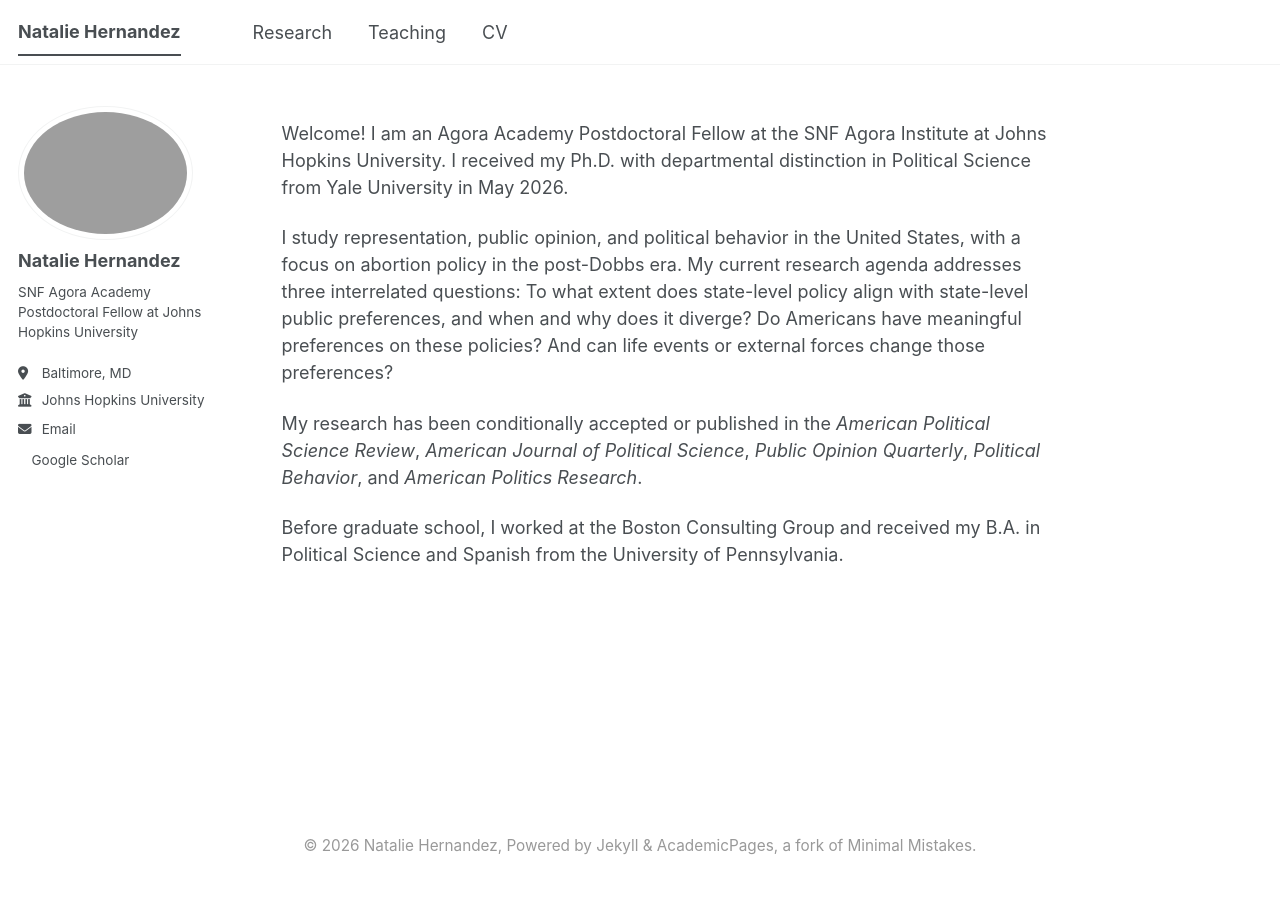
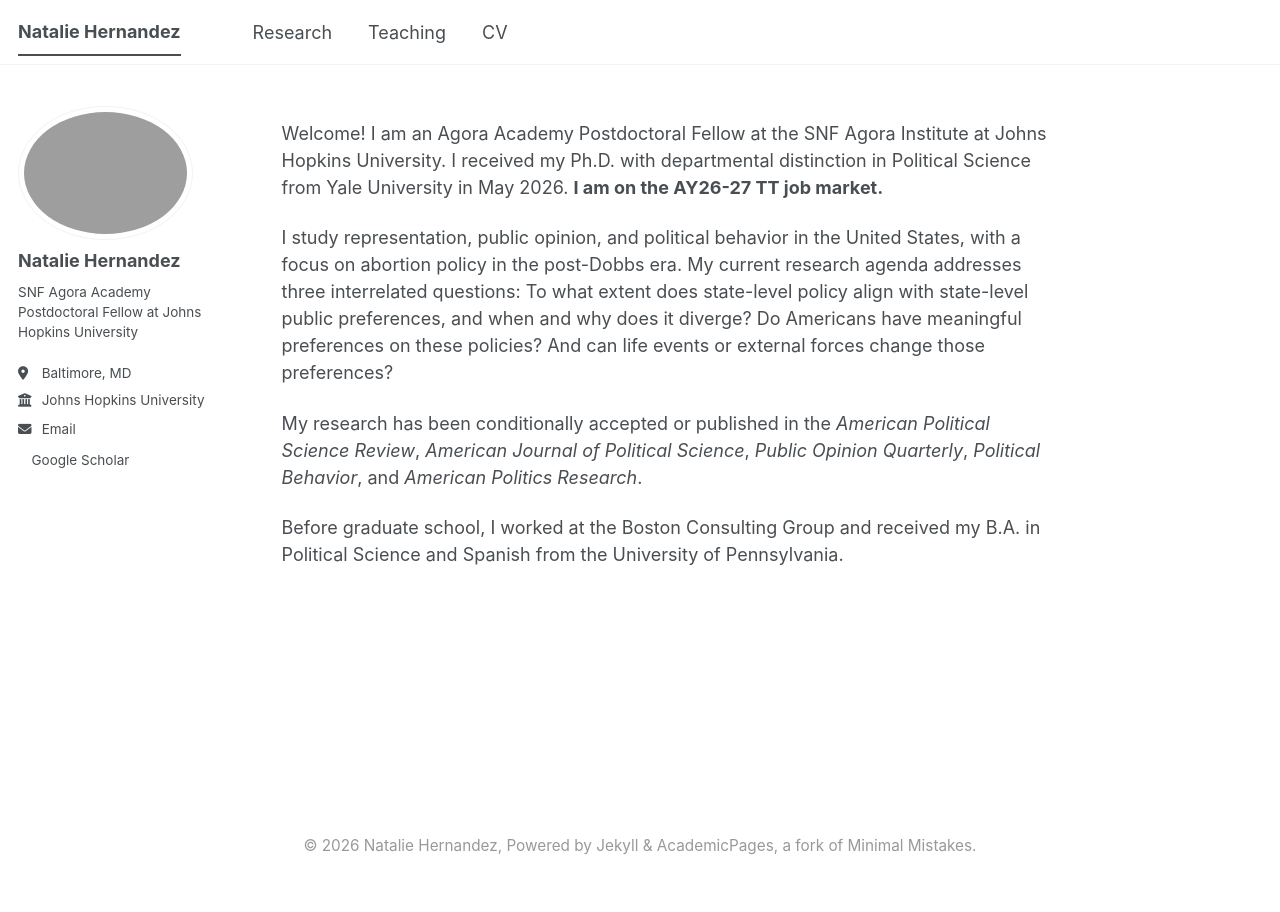
Before and after one commit to nataliehdez11/nataliehdez11.github.io, a Jekyll site: the page built from _pages/about.md, in a window 1280 px wide. Built offline with Jekyll 4.4.1, drawn with Linux system fonts in a browser that asks for light colours; a style sheet for code colours, icons or effects is not loaded.

Commit message:
Update about.md

```diff
--- a/_pages/about.md
+++ b/_pages/about.md
@@ -7,7 +7,7 @@ redirect_from:
   - /about.html
 ---
 
-Welcome! I am an Agora Academy Postdoctoral Fellow at the SNF Agora Institute at Johns Hopkins University. I received my Ph.D. with departmental distinction in Political Science from Yale University in May 2026.
+Welcome! I am an Agora Academy Postdoctoral Fellow at the SNF Agora Institute at Johns Hopkins University. I received my Ph.D. with departmental distinction in Political Science from Yale University in May 2026. **I am on the AY26-27 TT job market.**
 
 I study representation, public opinion, and political behavior in the United States, with a focus on abortion policy in the post-Dobbs era. My current research agenda addresses three interrelated questions: To what extent does state-level policy align with state-level public preferences, and when and why does it diverge? Do Americans have meaningful preferences on these policies? And can life events or external forces change those preferences?
 
```
